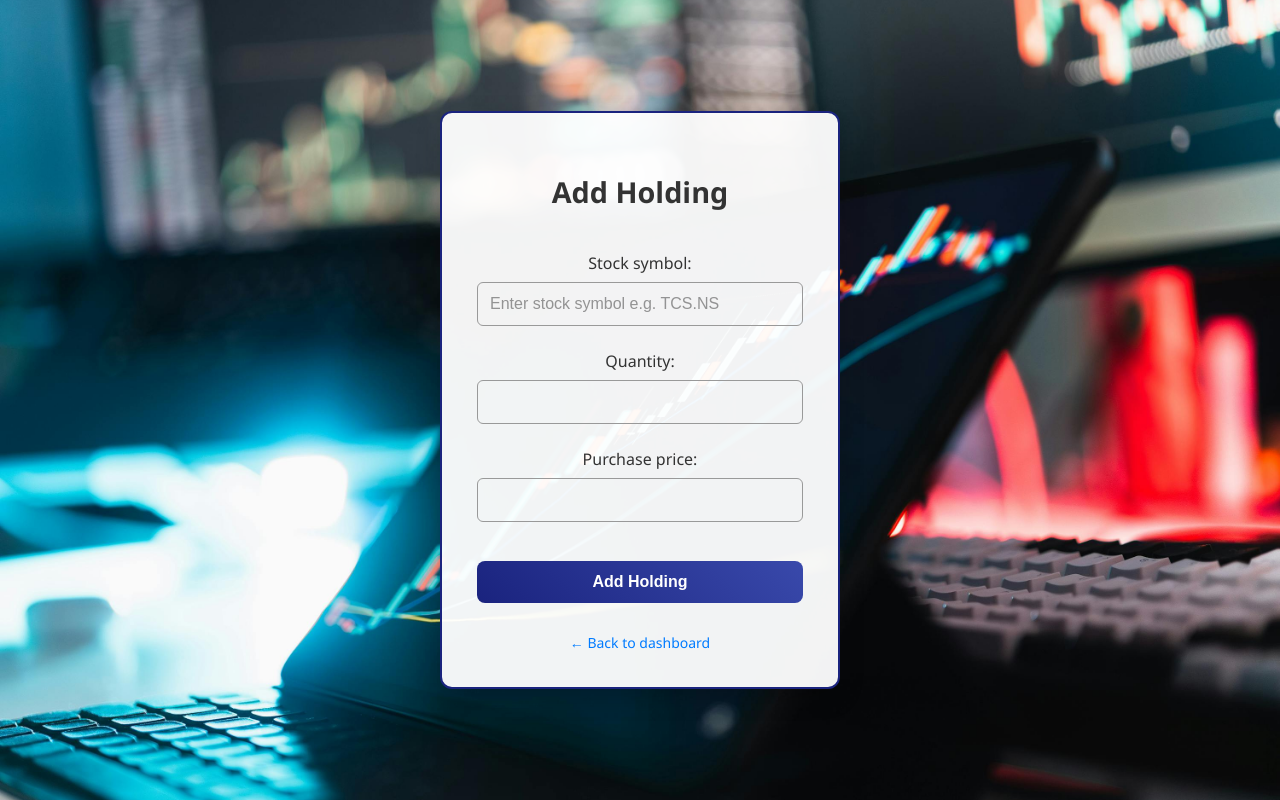
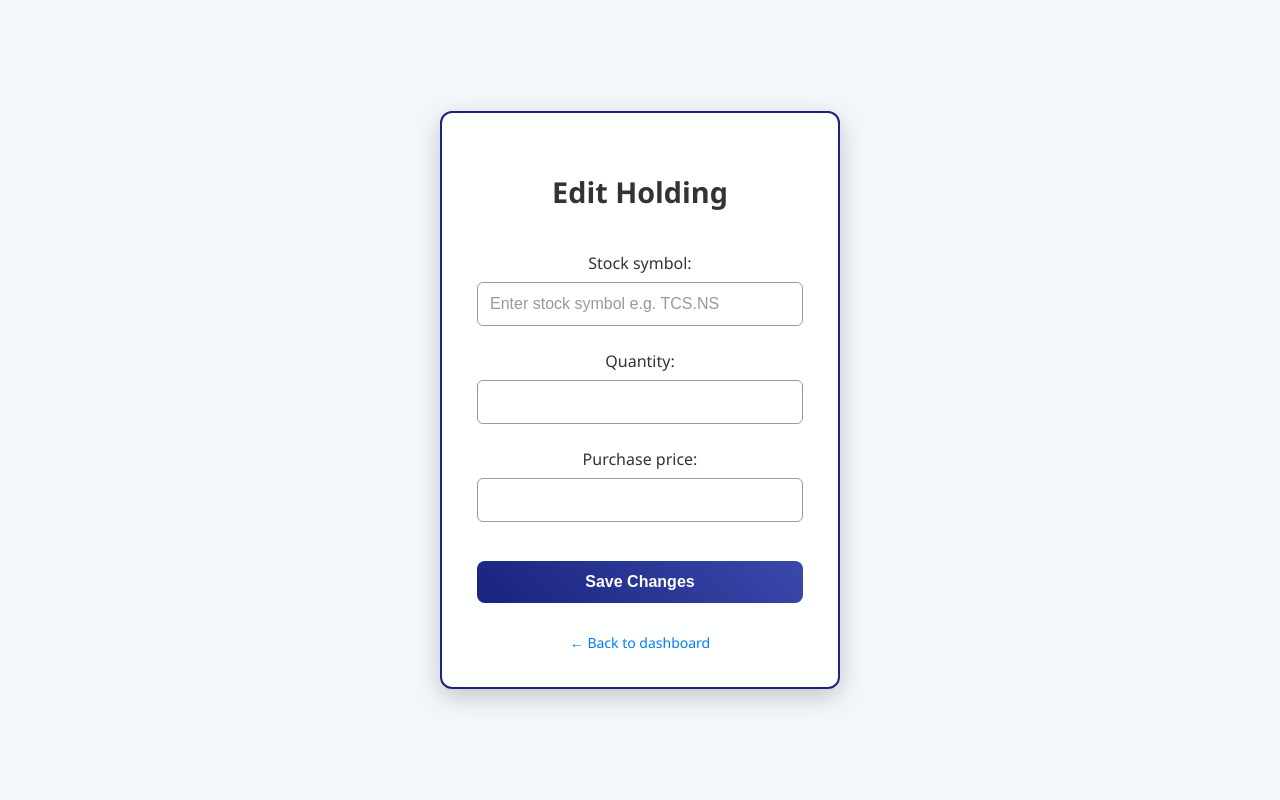
Before and after one commit to Mayank14-03/stock_portfolio_project, a Django app: page /add/ in a window 1280 px wide. Shown: the part 103-903 px from the top of the page. Run offline with Django 5.2, Linux system fonts and the light colour scheme; the visitor is signed in with stand-in values (Sample User, id 1).

Commit message:
Update styles and holding pages

```diff
--- a/portfolio/templates/portfolio/add_holding.html
+++ b/portfolio/templates/portfolio/add_holding.html
@@ -1,12 +1,12 @@
 {% extends 'portfolio/base.html' %}
 {% load static %}
 
-{% block title %}Add Holding{% endblock %}
+{% block title %}Edit Holding{% endblock %}
 
 {% block content %}
-<div class="add-holding-page">
-  <div class="form-container" role="main" aria-labelledby="addHoldingHeading">
-    <h2 id="addHoldingHeading">Add Holding</h2>
+<div class="edit-holding-page">
+  <div class="form-container" role="main" aria-labelledby="editHoldingHeading">
+    <h2 id="editHoldingHeading">Edit Holding</h2>
 
     {% if messages %}
       <div class="messages" aria-live="polite">
@@ -16,13 +16,13 @@
       </div>
     {% endif %}
 
-    <form method="post" action="{% url 'portfolio:add_holding' %}" class="styled-form" novalidate>
+    <form method="post" action="" class="styled-form" novalidate>
       {% csrf_token %}
       <div class="form-fields">
         {{ form.as_p }}
       </div>
 
-      <button type="submit" class="btn-submit">Add Holding</button>
+      <button type="submit" class="btn-submit">Save Changes</button>
     </form>
 
     <div class="extra-links">
```
